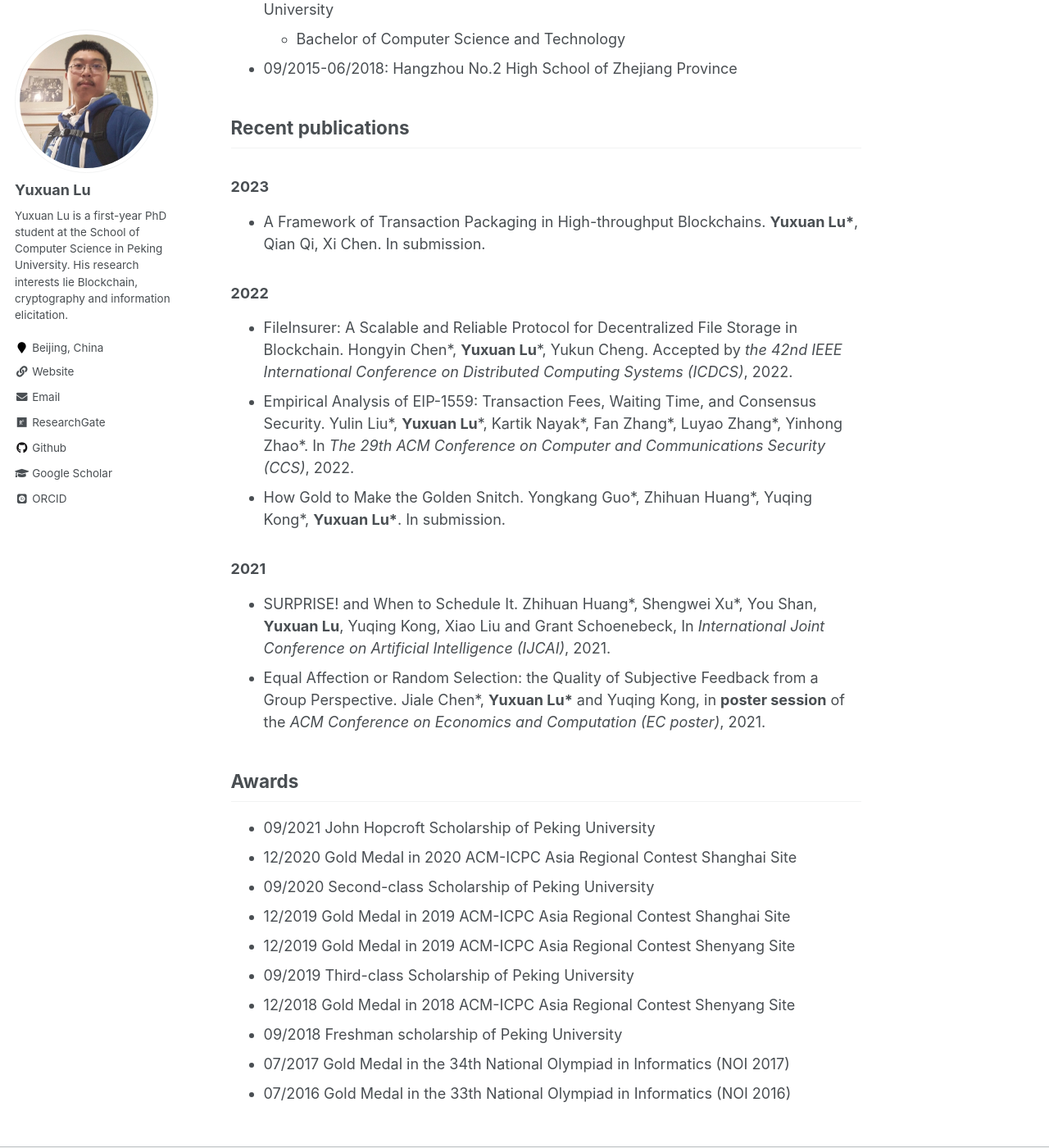
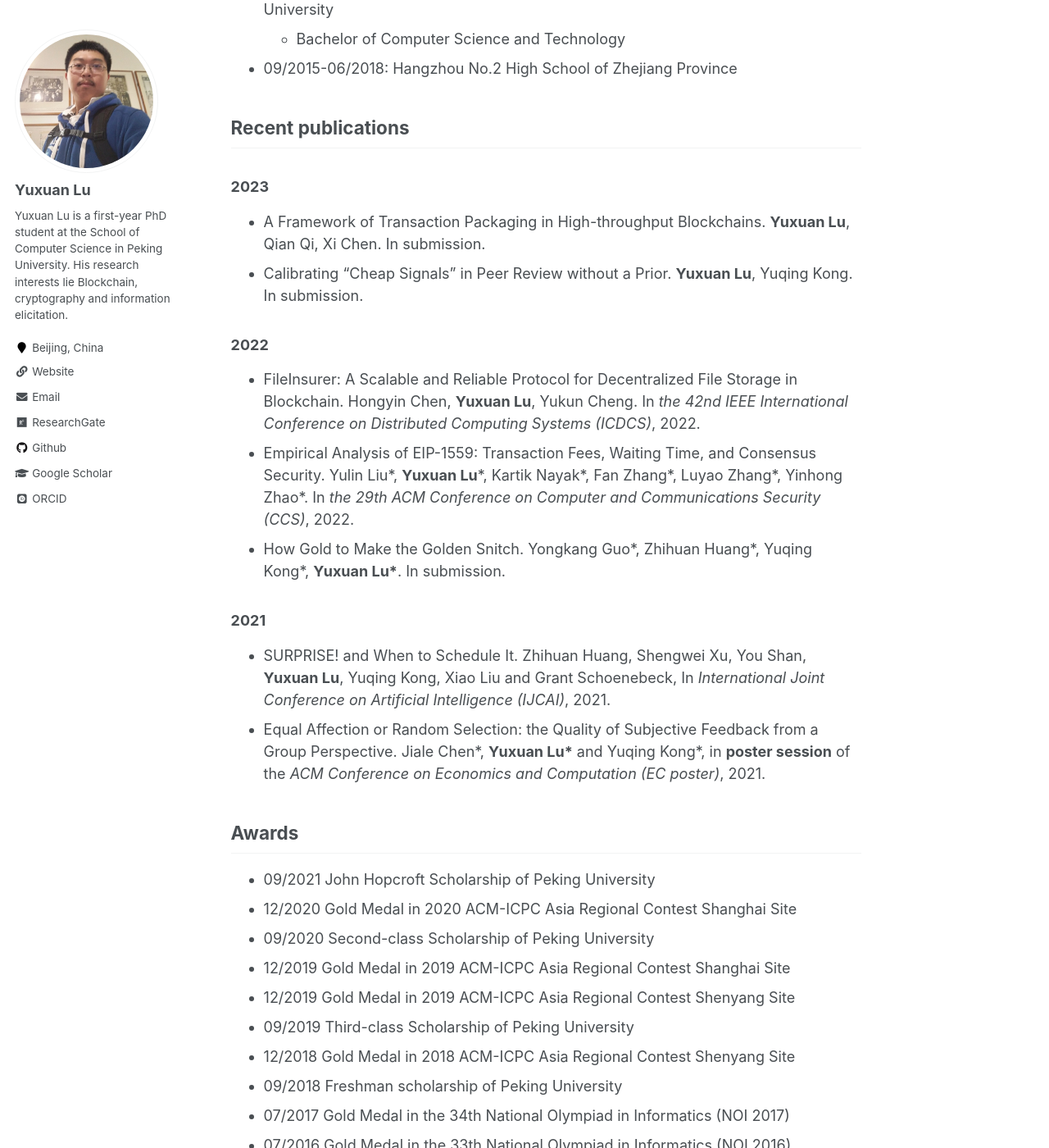
Before and after one commit to yx-lu/yx-lu.github.io, a Jekyll site: the page built from _pages/about.md, in a window 1280 px wide and 1400 px high, scrolled down 727 px. Shown: the whole window at 82% size. Built offline with Jekyll 4.4.1, drawn with Linux system fonts in a browser that asks for light colours; some web fonts are replaced.

Commit message:
Update about.md

```diff
--- a/_pages/about.md
+++ b/_pages/about.md
@@ -28,18 +28,19 @@ I am a first-year PhD student at the School of Computer Science in Peking Univer
 
 ### 2023
 
-* A Framework of Transaction Packaging in High-throughput Blockchains. **Yuxuan Lu\***, Qian Qi, Xi Chen. In submission.
+* A Framework of Transaction Packaging in High-throughput Blockchains. **Yuxuan Lu**, Qian Qi, Xi Chen. In submission.
+* Calibrating “Cheap Signals” in Peer Review without a Prior. **Yuxuan Lu**, Yuqing Kong. In submission.
 
 ### 2022
 
-* FileInsurer: A Scalable and Reliable Protocol for Decentralized File Storage in Blockchain. Hongyin Chen\*, **Yuxuan Lu**\*, Yukun Cheng. Accepted by *the 42nd IEEE International Conference on Distributed Computing Systems (ICDCS)*, 2022.
-* Empirical Analysis of EIP-1559: Transaction Fees, Waiting Time, and Consensus Security. Yulin Liu\*, **Yuxuan Lu**\*, Kartik Nayak\*, Fan Zhang\*, Luyao Zhang\*, Yinhong Zhao\*. In *The 29th ACM Conference on Computer and Communications Security (CCS)*, 2022.
+* FileInsurer: A Scalable and Reliable Protocol for Decentralized File Storage in Blockchain. Hongyin Chen, **Yuxuan Lu**, Yukun Cheng. In *the 42nd IEEE International Conference on Distributed Computing Systems (ICDCS)*, 2022.
+* Empirical Analysis of EIP-1559: Transaction Fees, Waiting Time, and Consensus Security. Yulin Liu\*, **Yuxuan Lu**\*, Kartik Nayak\*, Fan Zhang\*, Luyao Zhang\*, Yinhong Zhao\*. In *the 29th ACM Conference on Computer and Communications Security (CCS)*, 2022.
 * How Gold to Make the Golden Snitch. Yongkang Guo\*, Zhihuan Huang\*, Yuqing Kong\*, **Yuxuan Lu\***. In submission.
 
 ### 2021
 
-* SURPRISE! and When to Schedule It. Zhihuan Huang\*, Shengwei Xu\*, You Shan, **Yuxuan Lu**, Yuqing Kong, Xiao Liu and Grant Schoenebeck, In *International Joint Conference on Artificial Intelligence (IJCAI)*, 2021.
-* Equal Affection or Random Selection: the Quality of Subjective Feedback from a Group Perspective. Jiale Chen\*, **Yuxuan Lu\*** and Yuqing Kong, in **poster session** of the *ACM Conference on Economics and Computation (EC poster)*, 2021.
+* SURPRISE! and When to Schedule It. Zhihuan Huang, Shengwei Xu, You Shan, **Yuxuan Lu**, Yuqing Kong, Xiao Liu and Grant Schoenebeck, In *International Joint Conference on Artificial Intelligence (IJCAI)*, 2021.
+* Equal Affection or Random Selection: the Quality of Subjective Feedback from a Group Perspective. Jiale Chen\*, **Yuxuan Lu\*** and Yuqing Kong\*, in **poster session** of the *ACM Conference on Economics and Computation (EC poster)*, 2021.
 
 ## Awards
 
```
